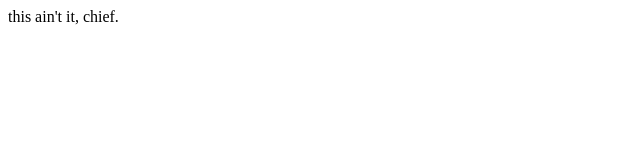
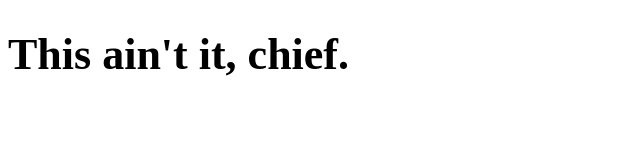
Before and after one commit to dalemajid/dalemajid.github.io, a plain HTML site: page index.html in a window 1280 px wide. Shown: the whole page, without its empty margins (0-640 px from the left). Drawn offline with Linux system fonts and the light colour scheme.

Commit message:
changed index

```diff
--- a/index.html
+++ b/index.html
@@ -1 +1,17 @@
-this ain't it, chief.
+<!doctype html>
+<html lang="en">
+<head>
+  <meta charset="utf-8">
+  <title>untitled</title>
+  <meta name="description" content="">
+  <link href="https://fonts.googleapis.com/css?family=Noto+Serif+TC" rel="stylesheet">
+  <style>
+	body {
+    	font-family: 'Noto Serif TC';font-size: 22px;
+	}
+</style>
+</head>
+<body>
+  <h1>This ain't it, chief.</h1>
+</body>
+</html>
```
